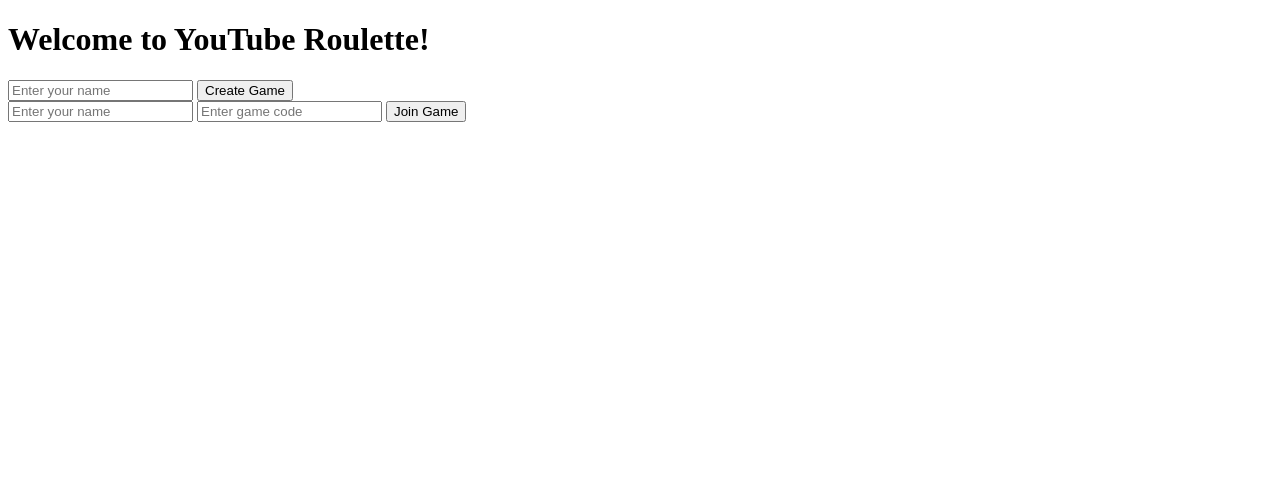
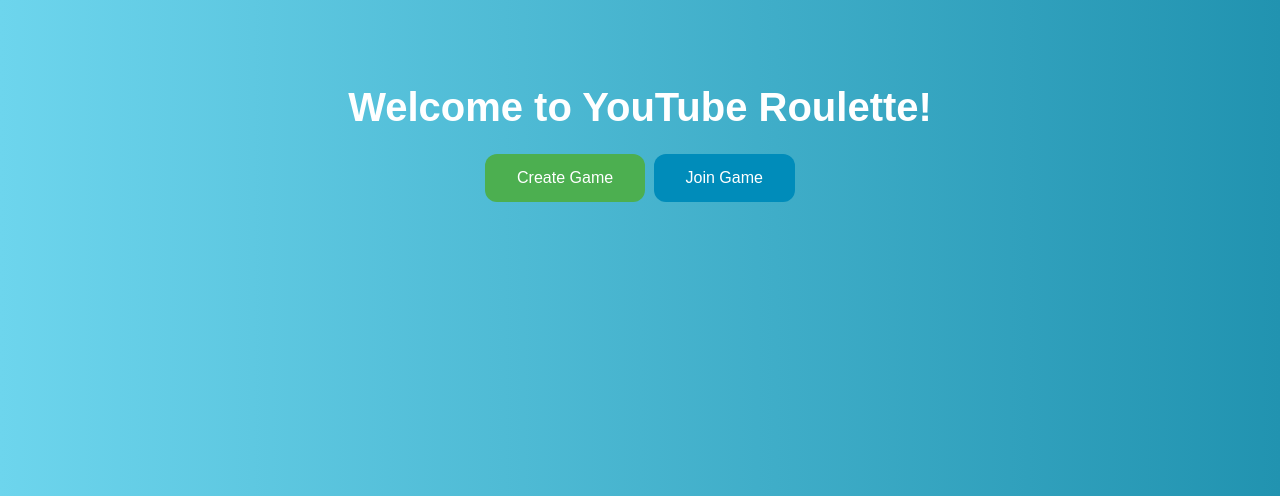
Before and after one commit to MagitekZed/ytroulette, a Flask app: page / in a window 1280 px wide. Shown: the top 496 px of the page. Run offline with Flask 3, Linux system fonts and the light colour scheme.

Commit message:
Update index.html

```diff
--- a/templates/index.html
+++ b/templates/index.html
@@ -1,25 +1,40 @@
 <!DOCTYPE html>
-<html>
+<html lang="en">
 <head>
+    <meta charset="UTF-8">
+    <meta name="viewport" content="width=device-width, initial-scale=1.0">
     <title>YouTube Roulette</title>
-    <!-- Add any CSS or JS links here -->
+    <style>
+        body {
+            font-family: 'Arial', sans-serif;
+            text-align: center;
+            background: linear-gradient(to right, #6dd5ed, #2193b0);
+            color: white;
+            padding: 50px;
+        }
+        h1 {
+            font-size: 2.5em;
+            margin-bottom: 20px;
+        }
+        .button {
+            background-color: #4CAF50; /* Green */
+            border: none;
+            color: white;
+            padding: 15px 32px;
+            text-align: center;
+            text-decoration: none;
+            display: inline-block;
+            font-size: 16px;
+            margin: 4px 2px;
+            cursor: pointer;
+            border-radius: 12px;
+        }
+        .button2 {background-color: #008CBA;} /* Blue */
+    </style>
 </head>
 <body>
     <h1>Welcome to YouTube Roulette!</h1>
-
-    <div>
-    <form action="/create_game" method="post">
-        <input type="text" name="player_name" placeholder="Enter your name">
-        <button type="submit">Create Game</button>
-    </form>
-    <form action="/join_game" method="post">
-        <input type="text" name="player_name" placeholder="Enter your name">
-        <input type="text" name="game_code" placeholder="Enter game code">
-        <button type="submit">Join Game</button>
-    </form>
-    </div>
-
-    <!-- Add JavaScript here to handle button actions if necessary -->
-
+    <button class="button" onclick="location.href='/create_game'">Create Game</button>
+    <button class="button button2" onclick="location.href='/join_game'">Join Game</button>
 </body>
 </html>
```
